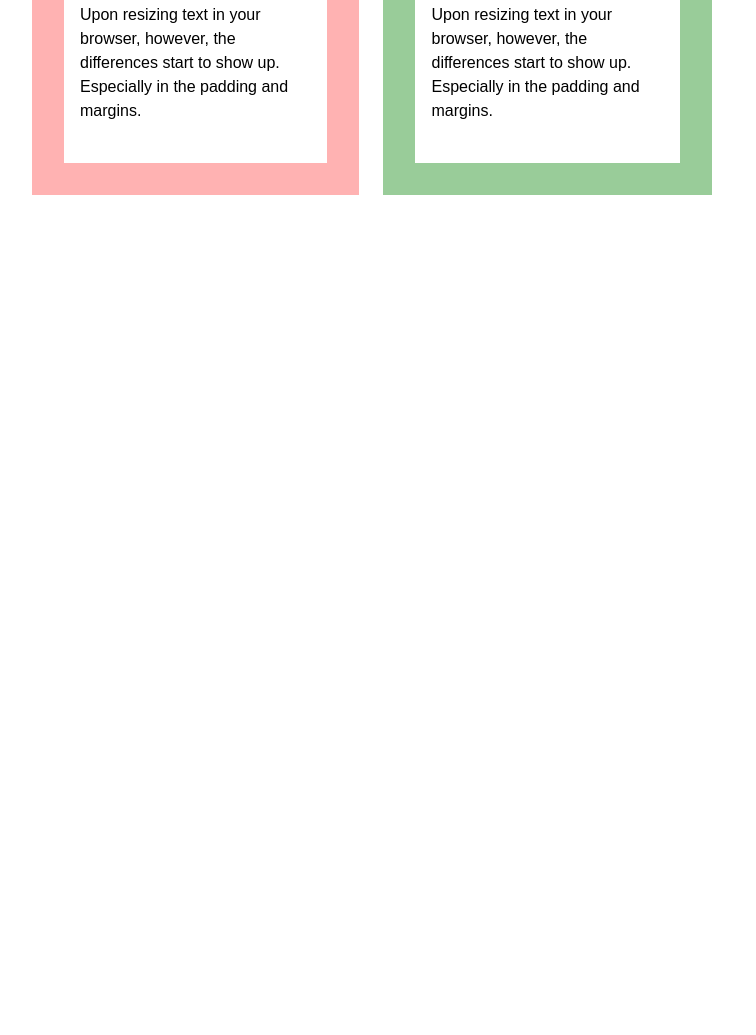
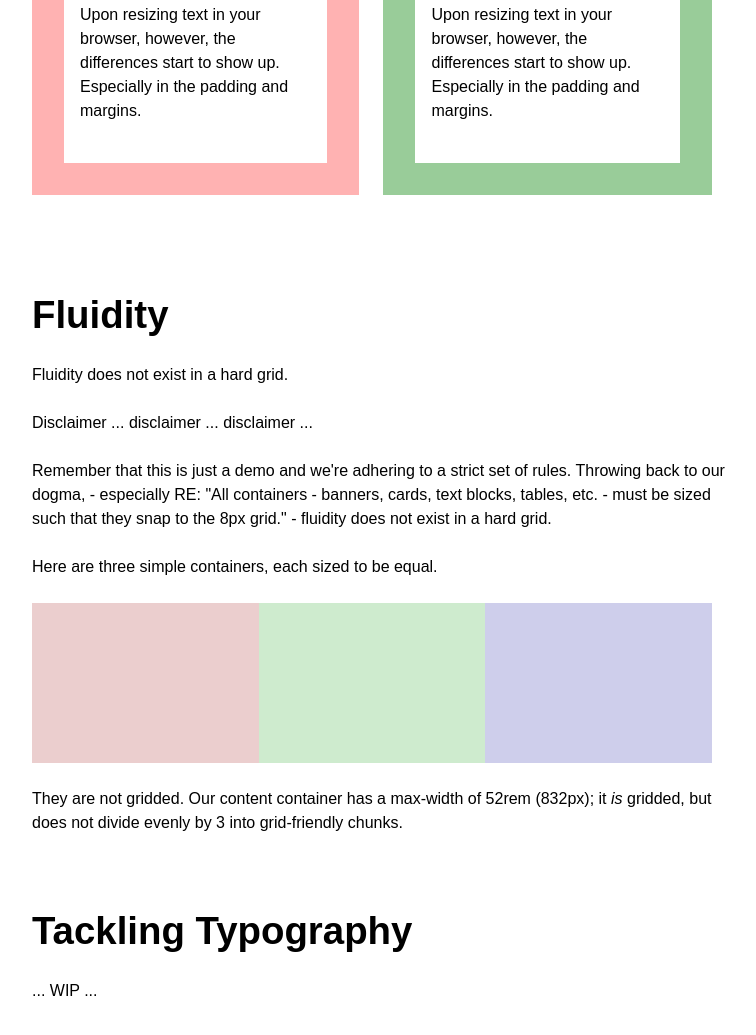
Before and after one commit to phillipluther/grid-explorations, a website: page src/8pt-grid/index.html in a window 1280 px wide. Shown: the part 6080-7115 px from the top of the page, without its empty margins (32-788 px from the left). Before the commit the page ends 6427 px from the top, so only its background shows below. Drawn offline with nearby package versions, Linux system fonts and the light colour scheme.

Commit message:
Additional column updates

```diff
--- a/src/8pt-grid/index.html
+++ b/src/8pt-grid/index.html
@@ -330,6 +330,36 @@ p {
                     </div>
                 </div>
             </section>
+
+            <section>
+                <h2>Fluidity</h2>
+                <p>Fluidity does not exist in a hard grid.</p>
+                <p>Disclaimer ... disclaimer ... disclaimer ... </p>
+                <p>
+                    Remember that this is just a demo and we're adhering to a strict set of rules.
+                    Throwing back to our dogma, - especially RE: "All containers - banners, cards,
+                    text blocks, tables, etc. - must be sized such that they snap to the 8px grid."
+                    - fluidity does not exist in a hard grid.
+                </p>
+                <p>
+                    Here are three simple containers, each sized to be equal.
+                </p>
+                <div class="demo-block flex">
+                    <div class="fluidity-demo" style="background:rgba(205, 133, 133, 0.4);"></div>
+                    <div class="fluidity-demo" style="background:rgba(133, 205, 133, 0.4);"></div>
+                    <div class="fluidity-demo" style="background:rgba(133, 133, 205, 0.4);"></div>
+                </div>
+                <p>
+                    They are not gridded. Our content container has a max-width of 52rem (832px);
+                    it <em>is</em> gridded, but does not divide evenly by 3 into grid-friendly
+                    chunks.
+                </p>
+            </section>
+
+            <section>
+                <h2>Tackling Typography</h2>
+                <p> ... WIP ... </p>
+            </section>
         </main>
 
         <script src="scripts.js"></script>
--- a/src/8pt-grid/styles.css
+++ b/src/8pt-grid/styles.css
@@ -250,3 +250,8 @@ pre {
     margin: 0;
     padding: 0 1.5rem 1.5rem;
 }
+
+.fluidity-demo {
+    width: 33.333%;
+    height: 10rem;
+}
```
Also changed, not shown: 1 other file.
